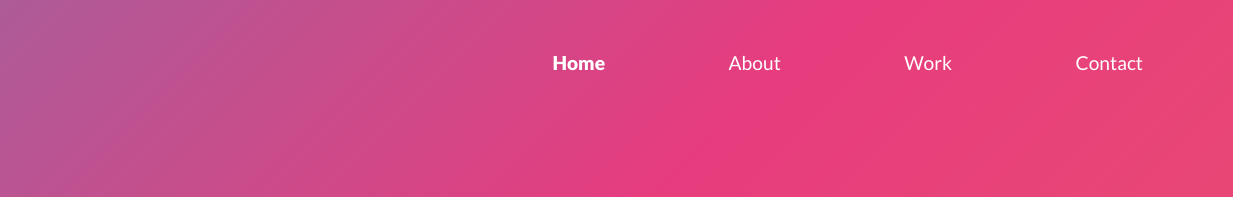
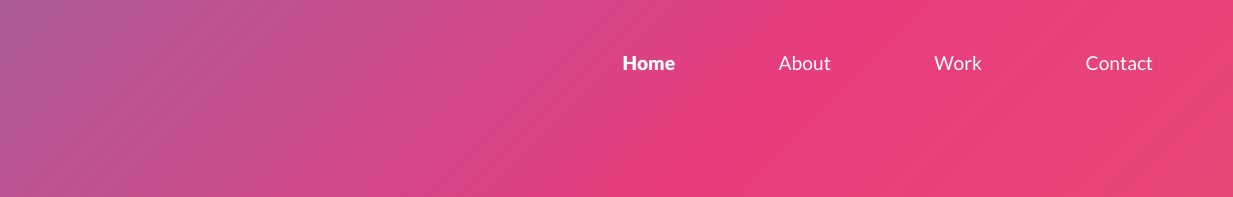
Before and after one commit to MaGloCon/Portfolio-website-1, a plain HTML site: page index.html in a window 1280 px wide. Shown: the top 197 px of the page, 47-1280 px from the left. Drawn offline with nearby package versions, Linux system fonts and the light colour scheme.

Commit message:
Updated style.production.css

```diff
--- a/css/style.production.css
+++ b/css/style.production.css
@@ -218,7 +218,7 @@ header {
 
 .navigation-list li {
     display: inline-block;
-    margin: auto 60px;
+    margin: auto 50px;
 }
 
 .navigation-list__item {
```
